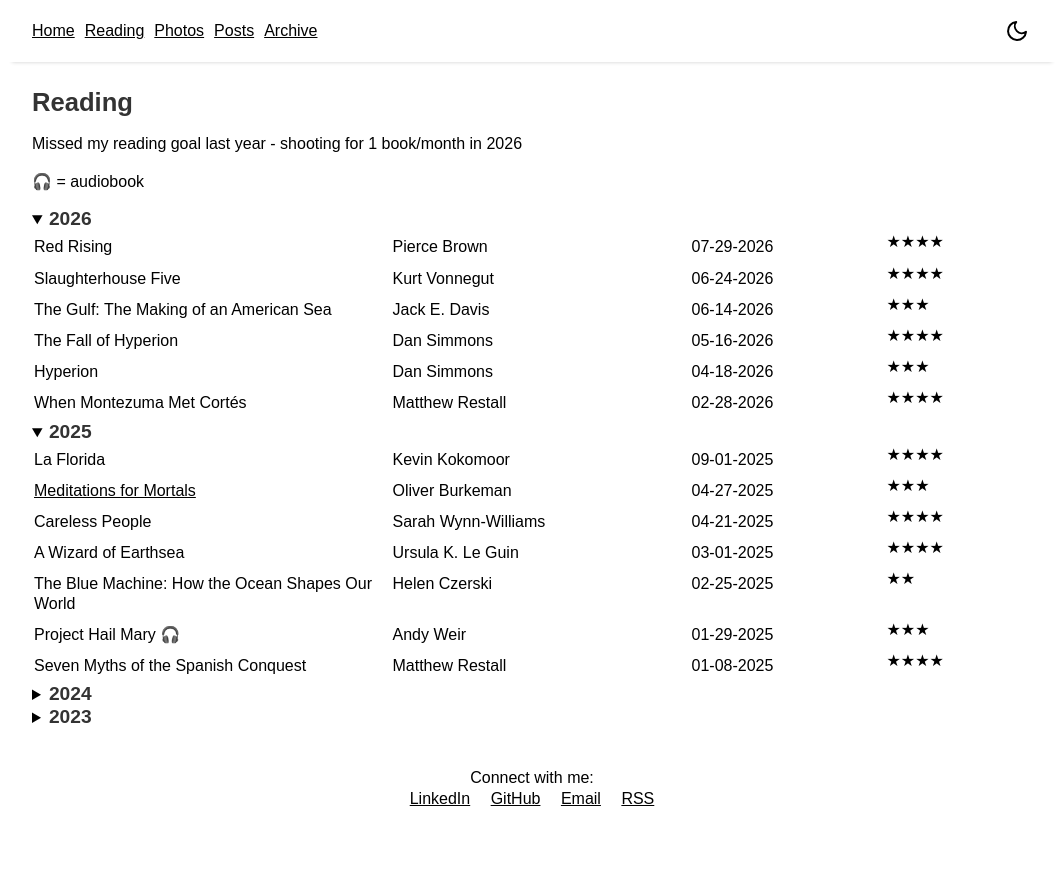
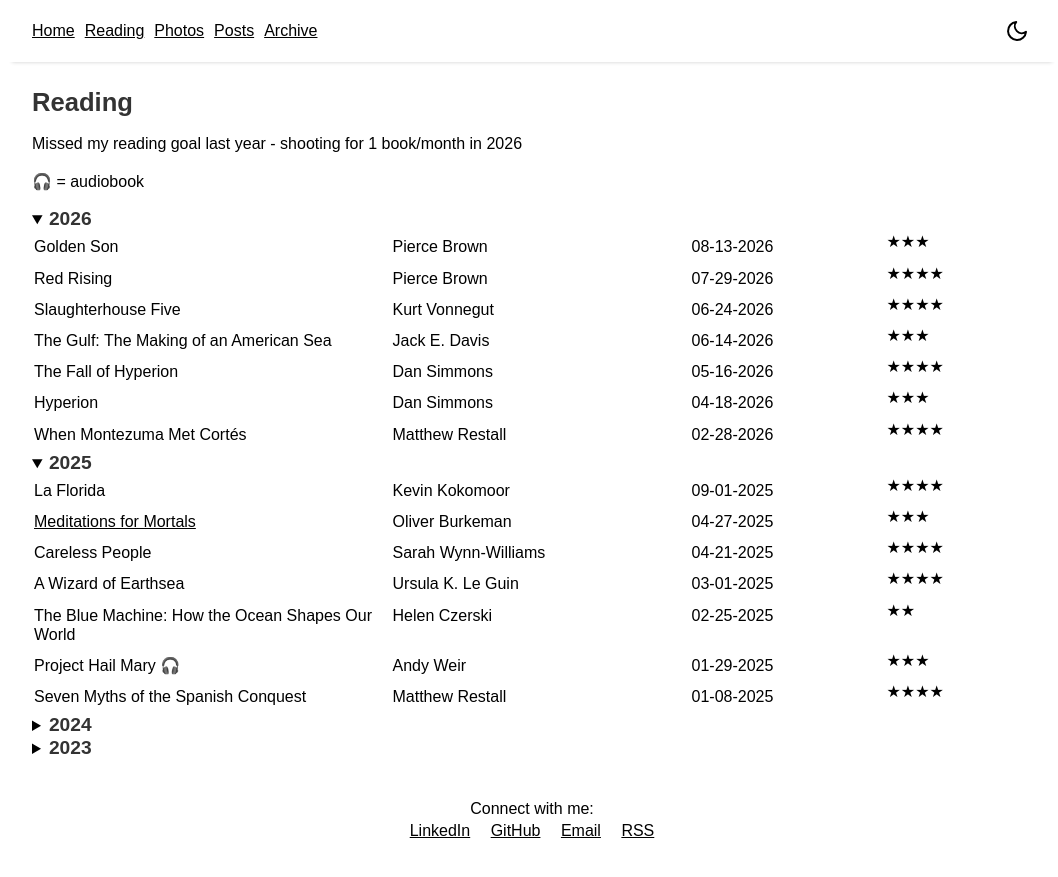
Before and after one commit to brandoncfallin/fallin-website, a Jekyll site: the page built from reading.md, in a window 1280 px wide. Shown: the top 877 px of the page, without its empty margins (108-1166 px from the left). Built offline with Jekyll 4.4.1, drawn with Linux system fonts in a browser that asks for light colours.

Commit message:
chore(reading_table_2026.html): golden son

```diff
--- a/_includes/reading_table_2026.html
+++ b/_includes/reading_table_2026.html
@@ -1,5 +1,11 @@
 <table style="background-color:rgba(0, 0, 0, 0); width: 100%;">
     <tbody>
+        <tr>
+            <td class="titles">Golden Son</td>
+            <td class="authors">Pierce Brown</td>
+            <td class="dates">08-13-2026</td>
+            <td class="stars">★★★</td>
+        </tr>
         <tr>
             <td class="titles">Red Rising</td>
             <td class="authors">Pierce Brown</td>
```
